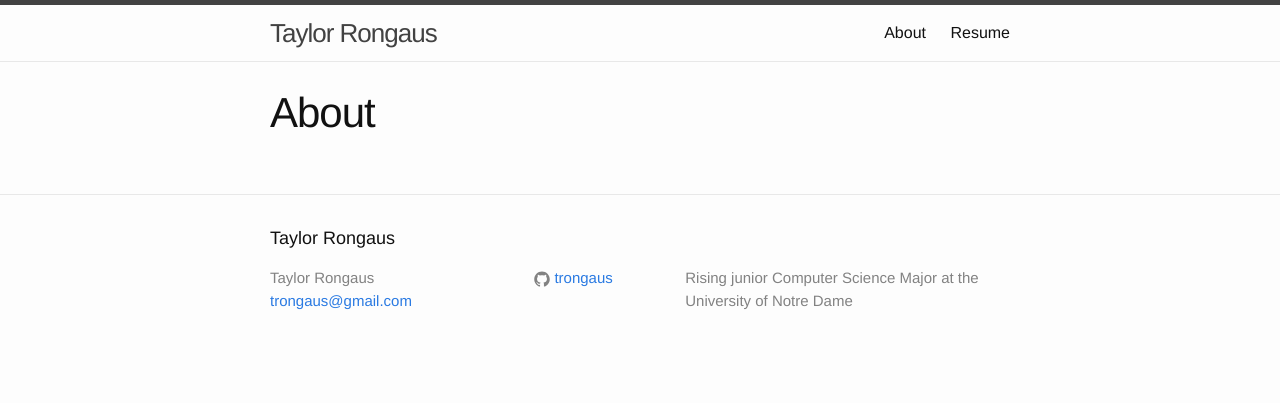
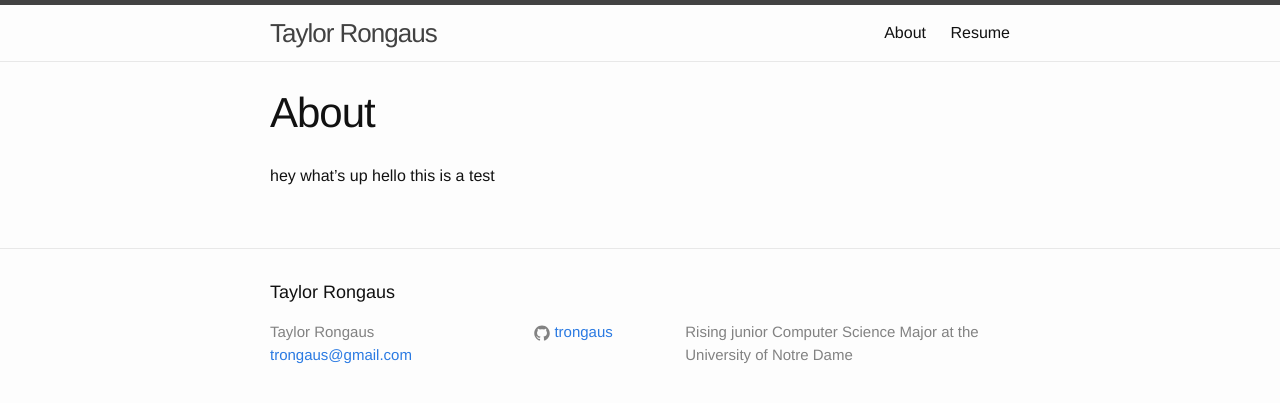
Before and after one commit to trongaus/trongaus.github.io, a Jekyll site: the page built from about.md, in a window 1280 px wide. Shown: the top 403 px of the page. Built offline with Jekyll 4.4.1, drawn with Linux system fonts in a browser that asks for light colours.

Commit message:
editing pages

```diff
--- a/about.md
+++ b/about.md
@@ -3,3 +3,5 @@ layout: page
 title: About
 permalink: /about/
 ---
+
+hey what's up hello this is a test
```
